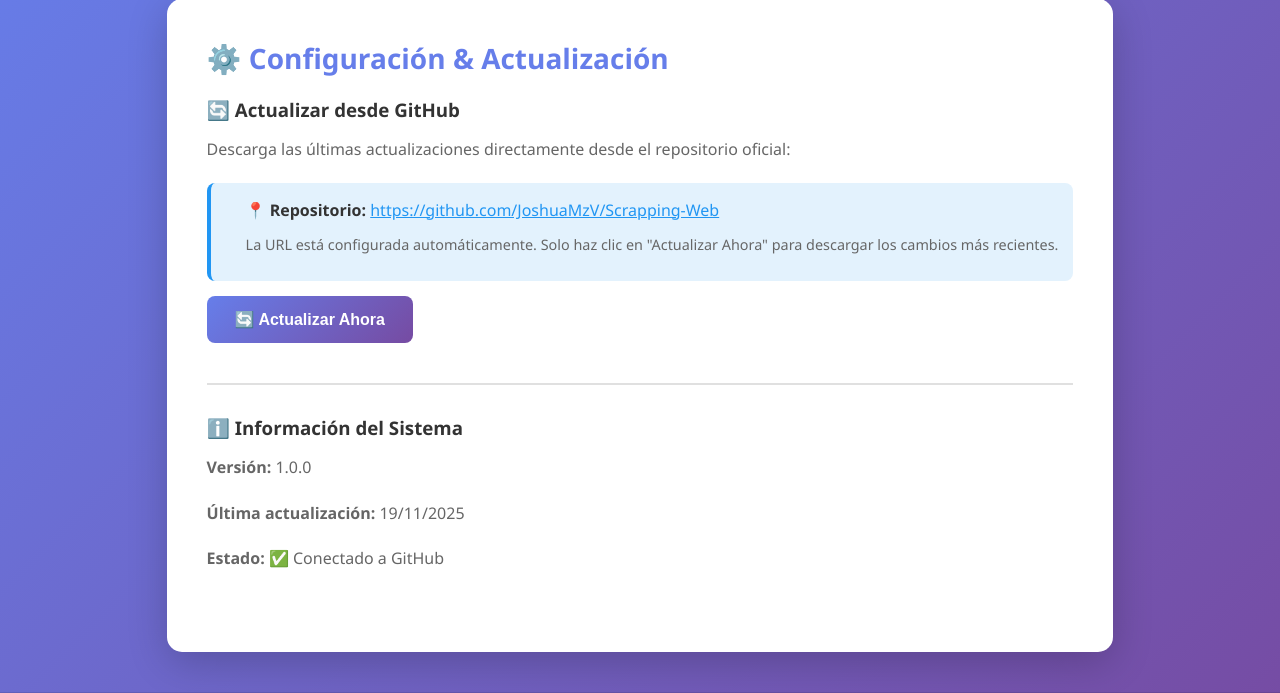
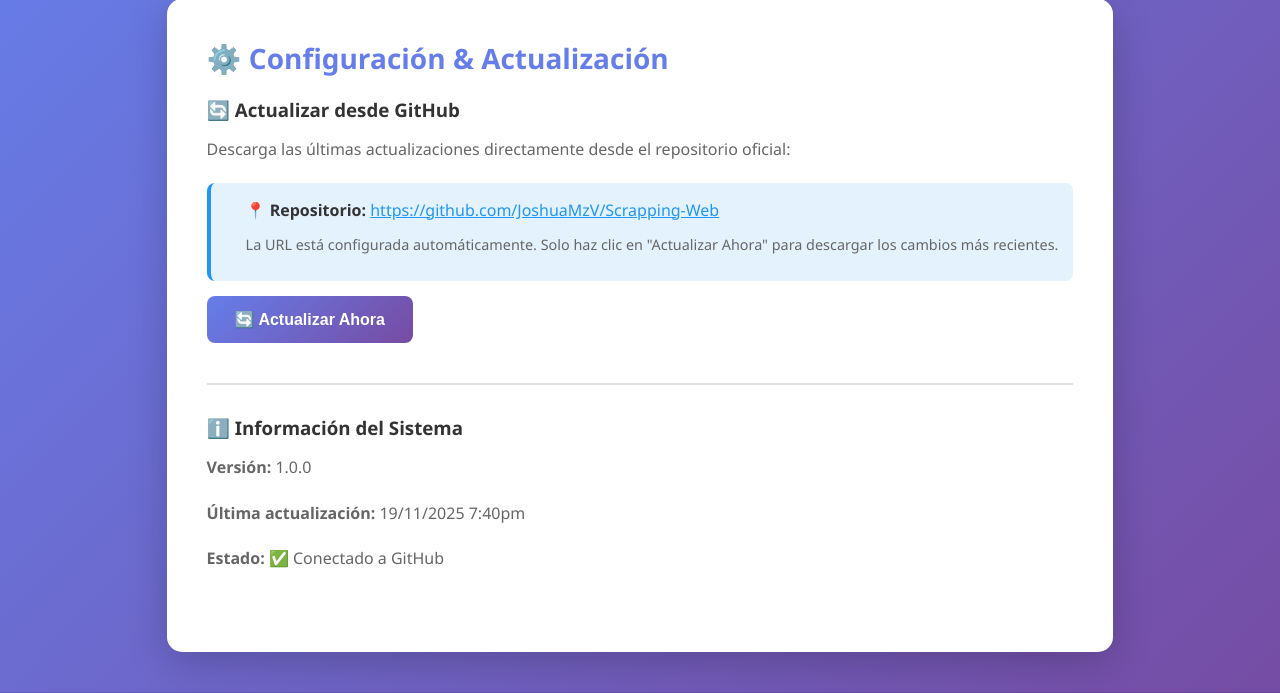
Before and after one commit to JoshuaMzV/Scrapping-Web, a Flask app: page / in a window 1280 px wide, after a click on "⚙️ Configuración". Shown: the part 111-804 px from the top of the page. Run offline with Flask 3, Linux system fonts and the light colour scheme.

Commit message:
FIX: Actualizar formato de la fecha de última actualización en la sección de información del sistema

```diff
--- a/templates/index.html
+++ b/templates/index.html
@@ -145,7 +145,7 @@
                 <div class="settings-group">
                     <h3>ℹ️ Información del Sistema</h3>
                     <p><strong>Versión:</strong> <span id="versionDisplay">Cargando...</span></p>
-                    <p><strong>Última actualización:</strong> <span id="lastUpdate">19/11/2025</span></p>
+                    <p><strong>Última actualización:</strong> <span id="lastUpdate">19/11/2025 7:40pm</span></p>
                     <p><strong>Estado:</strong> ✅ Conectado a GitHub</p>
                 </div>
             </div>
```
